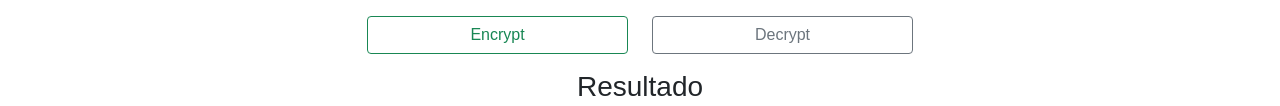
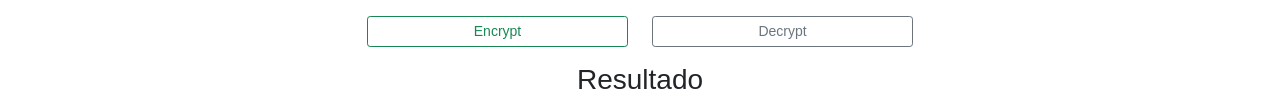
Before and after one commit to Caiollaz/CryptoP, a plain HTML site: page index.html in a window 1280 px wide. Shown: the part 398-504 px from the top of the page. Drawn offline with nearby package versions, Linux system fonts and the light colour scheme.

Commit message:
Diminuido botao

```diff
--- a/index.html
+++ b/index.html
@@ -31,10 +31,10 @@
         <textarea name="descricao" id="descricao" class="form-control mb-3" cols="30" rows="10"></textarea>
         <div class="row d-flex justify-content-center mb-3">
             <div class="col-3">
-                <input type="submit" name="crypt" id="crypt" value="Encrypt" class="form-control btn btn-outline-success" onclick="Encrypt();">
+                <input type="submit" name="crypt" id="crypt" value="Encrypt" class="form-control btn btn-outline-success btn-sm" onclick="Encrypt();">
             </div>
             <div class="col-3">
-                <input type="submit" name="decrypt" id="decrypt" value="Decrypt" class="form-control btn btn-outline-secondary" onclick="Decrypt()">
+                <input type="submit" name="decrypt" id="decrypt" value="Decrypt" class="form-control btn btn-outline-secondary btn-sm" onclick="Decrypt()">
             </div>
         </div>
         <div class="d-flex justify-content-center mb-3">
```
